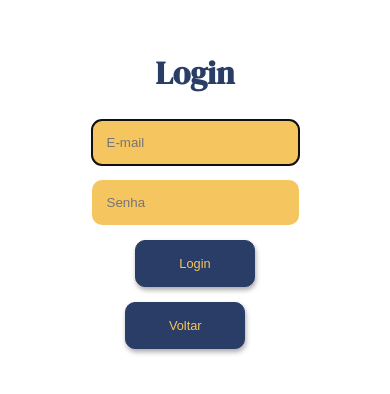
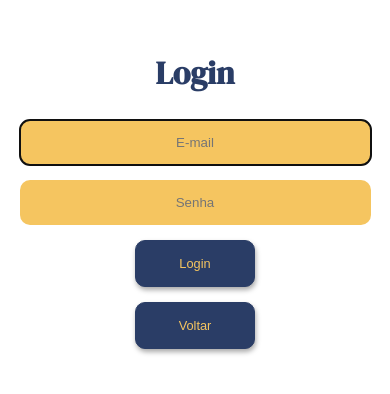
Before and after one commit to future4code/barros-Maria-Ferro, a React (Create React App) app in the folder modulo4/projeto-labex/: page /login in a window 390 px wide. Shown: the part 118-512 px from the top of the page. Built offline with nearby package versions, Linux system fonts and the light colour scheme.

Commit message:
Algumas alterações na responsividade mobile

```diff
--- a/modulo4/projeto-labex/src/Components/Forms/style.js
+++ b/modulo4/projeto-labex/src/Components/Forms/style.js
@@ -22,6 +22,12 @@ export const AppForm = styled.form`
         border-radius: 10px;
         border: none;
         box-sizing:border-box;
+
+        @media(max-device-width : 800px) {
+        width: 90vw;
+        justify-content: center;
+        text-align: center;
+    }
     }
 
     label {
--- a/modulo4/projeto-labex/src/Pages/LoginPage.js
+++ b/modulo4/projeto-labex/src/Pages/LoginPage.js
@@ -11,7 +11,7 @@ function LoginPage() {
         <div>
         <Pages>
             <Title> Login </Title>
-            <LoginForm></LoginForm>
+            <LoginForm/>
         </Pages>
         <ButtonsDiv>
             <Button onClick={() => navigate("/")}>Voltar</Button>
--- a/modulo4/projeto-labex/src/Pages/style.js
+++ b/modulo4/projeto-labex/src/Pages/style.js
@@ -71,7 +71,7 @@ export const ButtonsDiv = styled.div`
     margin-bottom: 5px;
 
     @media(max-device-width : 800px) {
-        width: 95vw;
+        width: 100vw;
     }
 
     `
```
